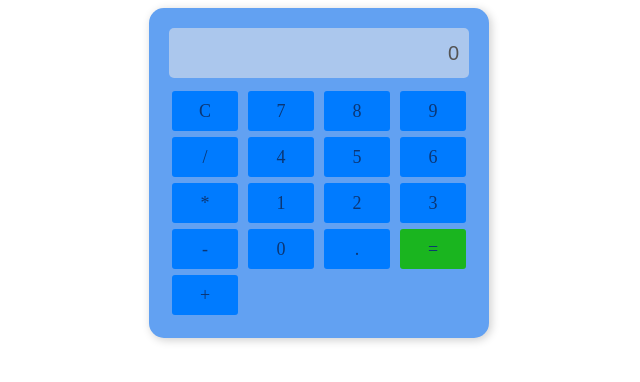
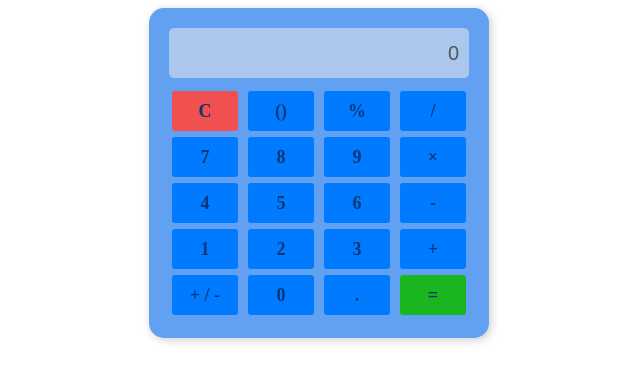
Before and after one commit to Nadine-447/Calculator, a plain HTML site: page index.html in a window 1280 px wide. Shown: the whole page, without its empty margins (321-961 px from the left). Drawn offline with Linux system fonts and the light colour scheme.

Commit message:
add other buttons

```diff
--- a/index.html
+++ b/index.html
@@ -15,23 +15,28 @@
         <!-- create field for buttons -->
         <div id="buttons">
             <!-- create all necessary buttons -->
-            <div class="button">C</div>
-            <div class="button">7</div>
-            <div class="button">8</div>
-            <div class="button">9</div>
-            <div class="button">/</div>
-            <div class="button">4</div>
-            <div class="button">5</div>
-            <div class="button">6</div>
-            <div class="button">*</div>
+            <div class="button reset">C</div>
+            <div class="button roundBr">()</div>
+            <div class="button persent">%</div>
+            <div class="button division">/</div>
+            <div class="button seven">7</div>
+            <div class="button eight">8</div>
+            <div class="button nine">9</div>
+            <!-- 0215 on the numbers on the right, type the code without quotes to receive 'х' -->
+            <div class="button multiplication">×</div>
+            <div class="button four">4</div>
+            <div class="button five">5</div>
+            <div class="button six">6</div>
+            <div class="button minus">-</div>
             <div class="button one">1</div>
             <div class="button two">2</div>
-            <div class="button">3</div>
-            <div class="button">-</div>
-            <div class="button">0</div>
-            <div class="button">.</div>
+            <div class="button three">3</div>
+            <div class="button plus">+</div>
+            <div class="button change">+ / -</div>
+            <div class="button zero">0</div>
+            <div class="button point">.</div>
             <div class="button equals">=</div>
-            <div class="button">+</div>
+
         </div>
 
     </div>
--- a/scripts/main.js
+++ b/scripts/main.js
@@ -11,12 +11,25 @@ let decimalAdded = false;
 //масив для кнопок, спочатку порожній:
 let arrayOfButtons = [];
 
-//зв'язуємо кнопку '1' та '2' з відповідними змінними:
+// associate the buttons with the corresponding variables (зв'язуємо кнопки '1', '2',...'0' з відповідними змінними):
 const one = document.querySelector('.button.one');
 const two = document.querySelector('.button.two');
+const three = document.querySelector('.button.three');
+const four = document.querySelector('.button.four');
+const five = document.querySelector('.button.five');
+const six = document.querySelector('.button.six');
+const seven = document.querySelector('.button.seven');
+const eight = document.querySelector('.button.eight');
+const nine = document.querySelector('.button.nine');
+const zero = document.querySelector('.button.zero');
+const division = document.querySelector('.button.division');
+const multiplication = document.querySelector('.button.multiplication');
+const minus = document.querySelector('.button.minus');
+const plus = document.querySelector('.button.plus');
 
-//додаємо в масив першу та другу кнопки:
-arrayOfButtons.push(one, two);
+
+// add to the array our buttons (додаємо в масив наші кнопки):
+arrayOfButtons.push(one, two, three, four, five, six, seven, eight, nine, zero, division, multiplication, minus, plus);
 
 
 //змінна для дісплею, з'єднуємо з відповідним елементом у html:
--- a/styles/style.css
+++ b/styles/style.css
@@ -38,6 +38,8 @@
     cursor: pointer;
     border-radius: 3px;
     font-size: 18px;
+    /* change the font weight: */
+    font-weight: 600;
     /* Transitions enable you to define the transition between two states of an element. Different states may be defined using pseudo-classes like :hover*/
     transition: background-color 0.3s ease;
 }
@@ -55,3 +57,12 @@
 .button.equals:hover{
     background-color: #16911a;
 }
+
+/* additional styling for the reset button */
+.button.reset{
+    background-color: #f05050;
+}
+
+.button.reset:hover{
+    background-color: #d73636;
+}
```
